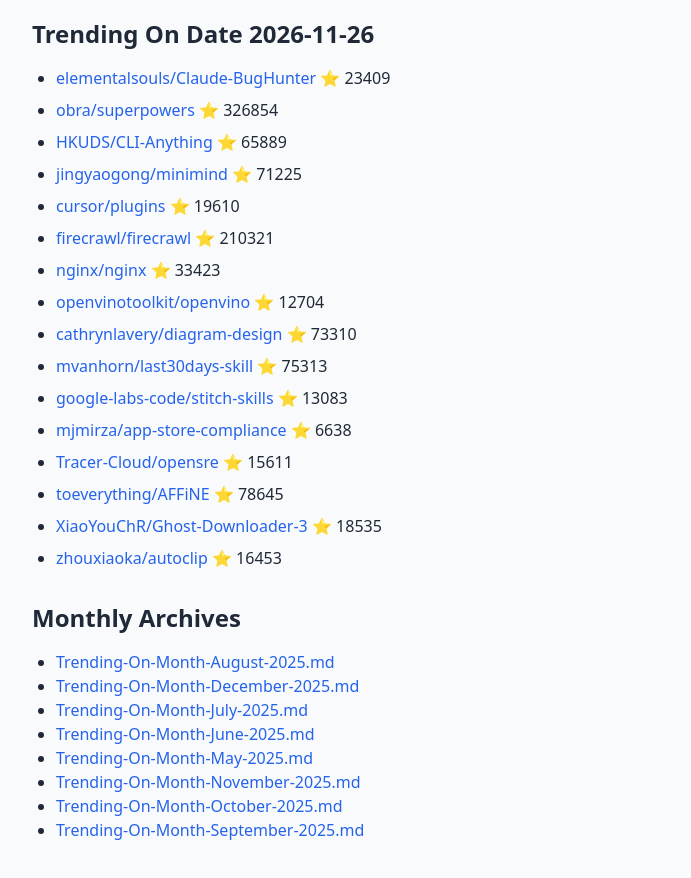
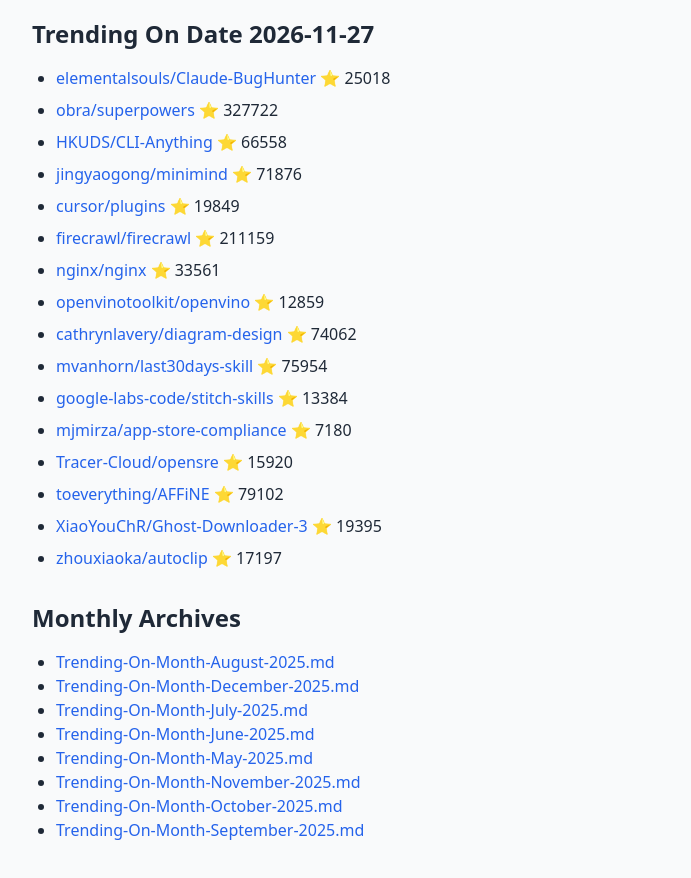
Before and after one commit to maheshndev/Trending-Repositories, a plain HTML site: page index.html in a window 1280 px wide. Shown: the part 70-948 px from the top of the page, without its empty margins (160-851 px from the left). Drawn offline with nearby package versions, Linux system fonts and the light colour scheme.

Commit message:
Daily trending update 2026-11-27

```diff
--- a/index.html
+++ b/index.html
@@ -9,24 +9,24 @@
 <body class="bg-gray-50 text-gray-800 p-6">
 <div class="max-w-4xl mx-auto">
 <h1 class="text-4xl font-bold mb-6">GitHub Daily Trending Repositories</h1>
-<h2 class='text-2xl font-bold mt-6 mb-4'>Trending On Date 2026-11-26</h2>
+<h2 class='text-2xl font-bold mt-6 mb-4'>Trending On Date 2026-11-27</h2>
 <ul class='list-disc ml-6 mb-6'>
-<li class='mb-2'><a href='https://github.com/elementalsouls/Claude-BugHunter' class='text-blue-600 hover:underline'>elementalsouls/Claude-BugHunter</a> ⭐ 23409</li>
-<li class='mb-2'><a href='https://github.com/obra/superpowers' class='text-blue-600 hover:underline'>obra/superpowers</a> ⭐ 326854</li>
-<li class='mb-2'><a href='https://github.com/HKUDS/CLI-Anything' class='text-blue-600 hover:underline'>HKUDS/CLI-Anything</a> ⭐ 65889</li>
-<li class='mb-2'><a href='https://github.com/jingyaogong/minimind' class='text-blue-600 hover:underline'>jingyaogong/minimind</a> ⭐ 71225</li>
-<li class='mb-2'><a href='https://github.com/cursor/plugins' class='text-blue-600 hover:underline'>cursor/plugins</a> ⭐ 19610</li>
-<li class='mb-2'><a href='https://github.com/firecrawl/firecrawl' class='text-blue-600 hover:underline'>firecrawl/firecrawl</a> ⭐ 210321</li>
-<li class='mb-2'><a href='https://github.com/nginx/nginx' class='text-blue-600 hover:underline'>nginx/nginx</a> ⭐ 33423</li>
-<li class='mb-2'><a href='https://github.com/openvinotoolkit/openvino' class='text-blue-600 hover:underline'>openvinotoolkit/openvino</a> ⭐ 12704</li>
-<li class='mb-2'><a href='https://github.com/cathrynlavery/diagram-design' class='text-blue-600 hover:underline'>cathrynlavery/diagram-design</a> ⭐ 73310</li>
-<li class='mb-2'><a href='https://github.com/mvanhorn/last30days-skill' class='text-blue-600 hover:underline'>mvanhorn/last30days-skill</a> ⭐ 75313</li>
-<li class='mb-2'><a href='https://github.com/google-labs-code/stitch-skills' class='text-blue-600 hover:underline'>google-labs-code/stitch-skills</a> ⭐ 13083</li>
-<li class='mb-2'><a href='https://github.com/mjmirza/app-store-compliance' class='text-blue-600 hover:underline'>mjmirza/app-store-compliance</a> ⭐ 6638</li>
-<li class='mb-2'><a href='https://github.com/Tracer-Cloud/opensre' class='text-blue-600 hover:underline'>Tracer-Cloud/opensre</a> ⭐ 15611</li>
-<li class='mb-2'><a href='https://github.com/toeverything/AFFiNE' class='text-blue-600 hover:underline'>toeverything/AFFiNE</a> ⭐ 78645</li>
-<li class='mb-2'><a href='https://github.com/XiaoYouChR/Ghost-Downloader-3' class='text-blue-600 hover:underline'>XiaoYouChR/Ghost-Downloader-3</a> ⭐ 18535</li>
-<li class='mb-2'><a href='https://github.com/zhouxiaoka/autoclip' class='text-blue-600 hover:underline'>zhouxiaoka/autoclip</a> ⭐ 16453</li>
+<li class='mb-2'><a href='https://github.com/elementalsouls/Claude-BugHunter' class='text-blue-600 hover:underline'>elementalsouls/Claude-BugHunter</a> ⭐ 25018</li>
+<li class='mb-2'><a href='https://github.com/obra/superpowers' class='text-blue-600 hover:underline'>obra/superpowers</a> ⭐ 327722</li>
+<li class='mb-2'><a href='https://github.com/HKUDS/CLI-Anything' class='text-blue-600 hover:underline'>HKUDS/CLI-Anything</a> ⭐ 66558</li>
+<li class='mb-2'><a href='https://github.com/jingyaogong/minimind' class='text-blue-600 hover:underline'>jingyaogong/minimind</a> ⭐ 71876</li>
+<li class='mb-2'><a href='https://github.com/cursor/plugins' class='text-blue-600 hover:underline'>cursor/plugins</a> ⭐ 19849</li>
+<li class='mb-2'><a href='https://github.com/firecrawl/firecrawl' class='text-blue-600 hover:underline'>firecrawl/firecrawl</a> ⭐ 211159</li>
+<li class='mb-2'><a href='https://github.com/nginx/nginx' class='text-blue-600 hover:underline'>nginx/nginx</a> ⭐ 33561</li>
+<li class='mb-2'><a href='https://github.com/openvinotoolkit/openvino' class='text-blue-600 hover:underline'>openvinotoolkit/openvino</a> ⭐ 12859</li>
+<li class='mb-2'><a href='https://github.com/cathrynlavery/diagram-design' class='text-blue-600 hover:underline'>cathrynlavery/diagram-design</a> ⭐ 74062</li>
+<li class='mb-2'><a href='https://github.com/mvanhorn/last30days-skill' class='text-blue-600 hover:underline'>mvanhorn/last30days-skill</a> ⭐ 75954</li>
+<li class='mb-2'><a href='https://github.com/google-labs-code/stitch-skills' class='text-blue-600 hover:underline'>google-labs-code/stitch-skills</a> ⭐ 13384</li>
+<li class='mb-2'><a href='https://github.com/mjmirza/app-store-compliance' class='text-blue-600 hover:underline'>mjmirza/app-store-compliance</a> ⭐ 7180</li>
+<li class='mb-2'><a href='https://github.com/Tracer-Cloud/opensre' class='text-blue-600 hover:underline'>Tracer-Cloud/opensre</a> ⭐ 15920</li>
+<li class='mb-2'><a href='https://github.com/toeverything/AFFiNE' class='text-blue-600 hover:underline'>toeverything/AFFiNE</a> ⭐ 79102</li>
+<li class='mb-2'><a href='https://github.com/XiaoYouChR/Ghost-Downloader-3' class='text-blue-600 hover:underline'>XiaoYouChR/Ghost-Downloader-3</a> ⭐ 19395</li>
+<li class='mb-2'><a href='https://github.com/zhouxiaoka/autoclip' class='text-blue-600 hover:underline'>zhouxiaoka/autoclip</a> ⭐ 17197</li>
 </ul>
 
 <h2 class='text-2xl font-bold mt-8 mb-4'>Monthly Archives</h2>
```
Also changed, not shown: old/November-2026.html (+17 -17 lines), 1 other file.
